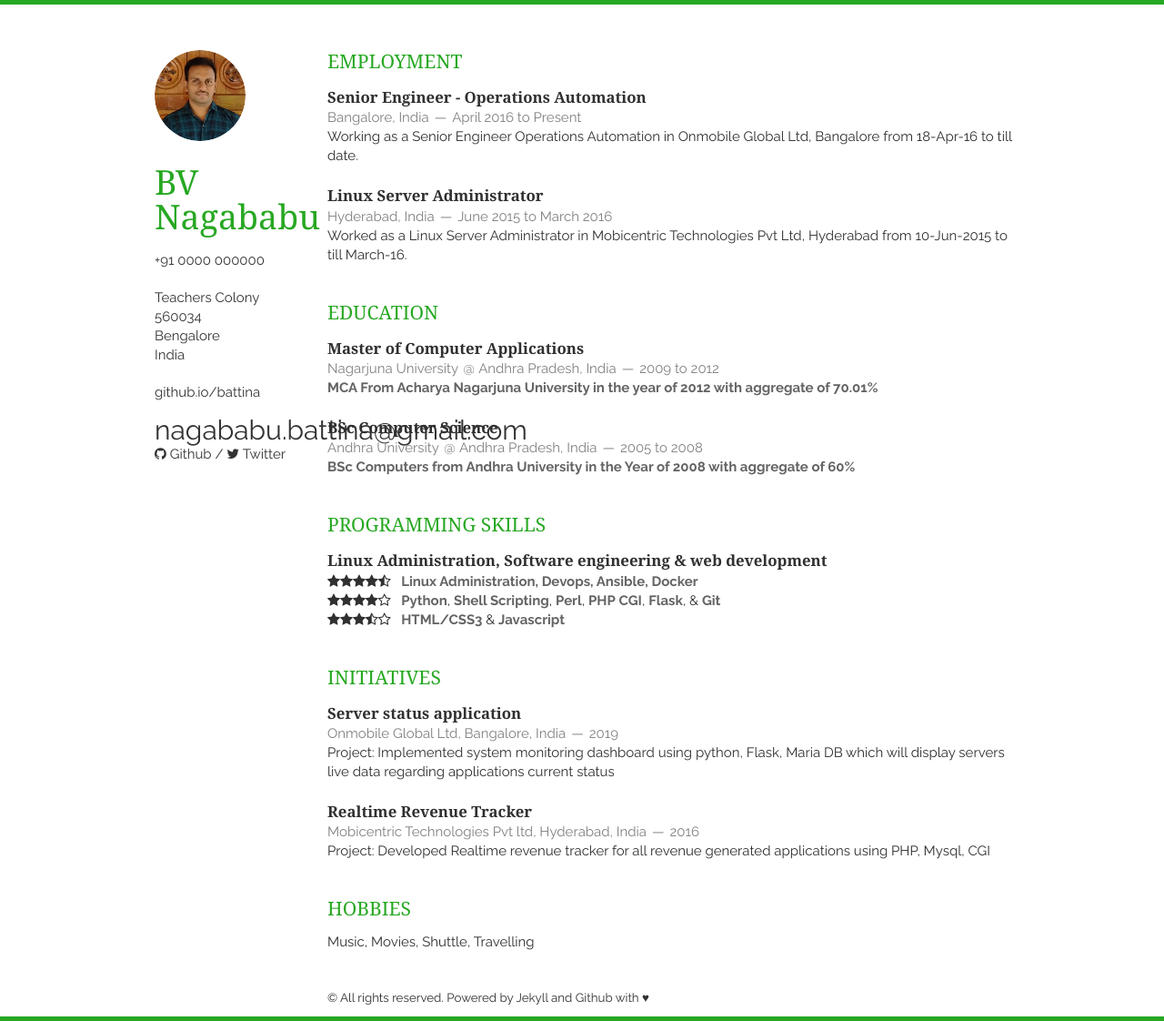
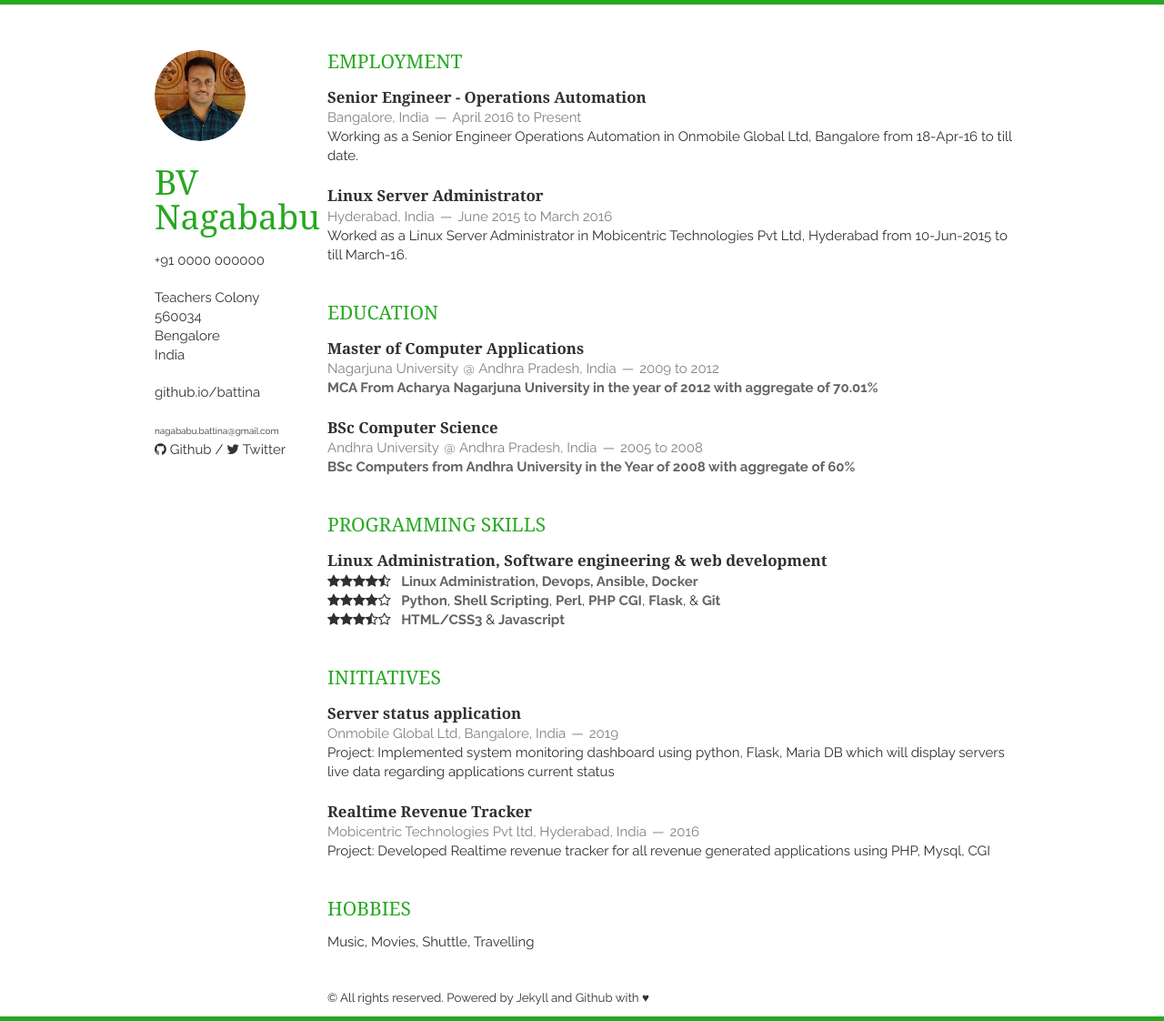
Before and after one commit to BVNAGABABU/battina, a Jekyll site: the page built from index.html, in a window 1280 px wide. Shown: the whole page at 91% size. Built offline with Jekyll 4.4.1, drawn with Linux system fonts in a browser that asks for light colours; nearby versions of some CDN libraries; the list of posts is cut into pages by our own code.

Commit message:
Update layout.html

```diff
--- a/_layouts/layout.html
+++ b/_layouts/layout.html
@@ -42,7 +42,7 @@
             <a href="{{ site.website_full }}">{{ site.website }}</a><br/>
         </p>
         <p>
-            <a href="{{ site.email_full }}" style="font-size: 30px">{{ site.email }}</a><br/>
+            <a href="{{ site.email_full }}" style="font-size: 10px">{{ site.email }}</a><br/>
             <a href="https://github.com/{{ site.github }}"><i class="fa fa-github"></i> Github</a> /
             <a href="https://twitter.com/{{ site.twitter }}"><i class="fa fa-twitter"></i> Twitter</a>
         </p>
```
